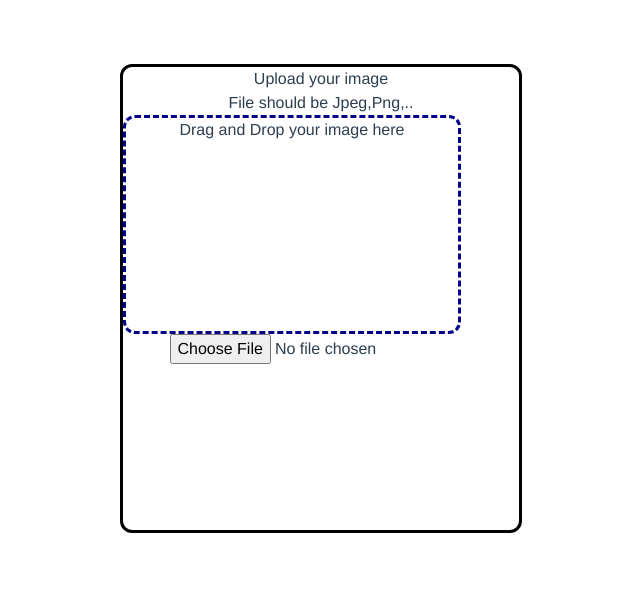
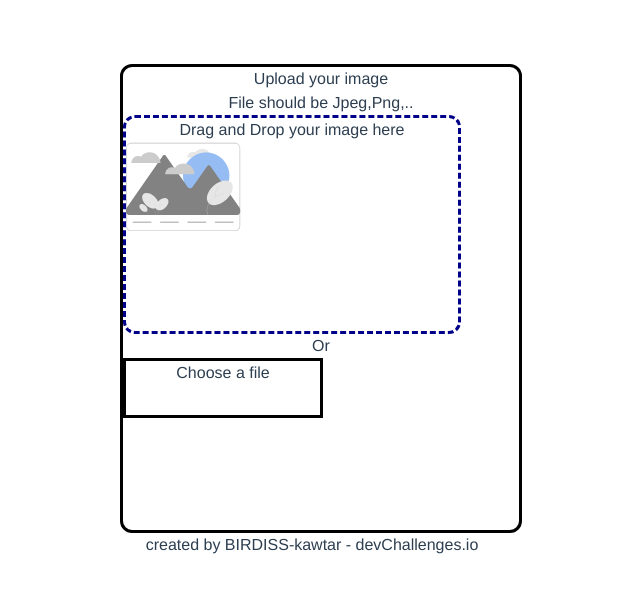
Before and after one commit to BIRDISS-kawtar/ImageUploader, a Vue app: page / in a window 1280 px wide. Shown: the top 592 px of the page, without its empty margins (328-968 px from the left). Built offline with nearby package versions, Linux system fonts and the light colour scheme.

Commit message:
Input inside fake button

```diff
--- a/src/components/BeforeUpload.vue
+++ b/src/components/BeforeUpload.vue
@@ -3,14 +3,21 @@
         <h1>Upload your image</h1>
         <h3>File should be Jpeg,Png,..</h3>
         <div class="drag_drop_zone"
-            @dragenter.prevent="dragenter_handle"
-            @dragleave.prevent="dragleave_handle"
+            @dragenter.prevent
+            @dragleave.prevent
             @dragover.prevent
             @drop.prevent="drop_image($event)">
             <p>Drag and Drop your image here</p>
+            <img src="../assets/images/image.svg"/>
         </div>
-        <input type="file" accept="image/*" @change="upload_image($event)">
+        <p>Or</p>
+        <div style="border : black solid;width : 200px;height : 60px;">
+            Choose a file
+            <input type="file" accept="image/*" @change="upload_image($event)"
+            style="position: absolute; top: 0; left: 0; width: 100%; height: 100%; opacity: 0;cursor : pointer;"/>
+        </div>
     </div>
+    <p>created by <a href="https://github.com/BIRDISS-kawtar">BIRDISS-kawtar</a> - devChallenges.io</p>
 </template>
 <script>
 import { getDownloadURL, getStorage, ref, uploadBytes } from "firebase/storage";
```
Also changed, not shown: src/assets/images/image.svg (renamed from image.svg).
